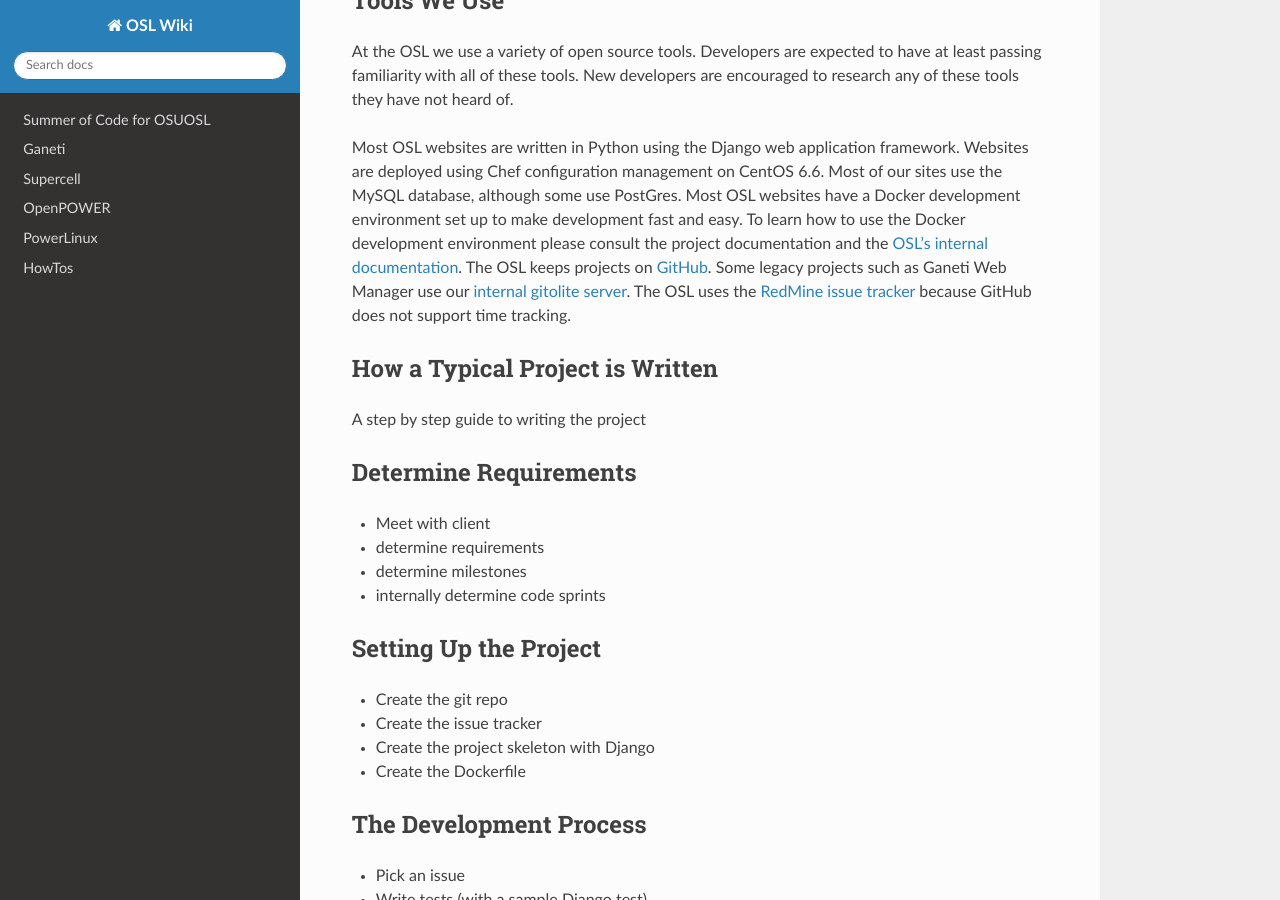
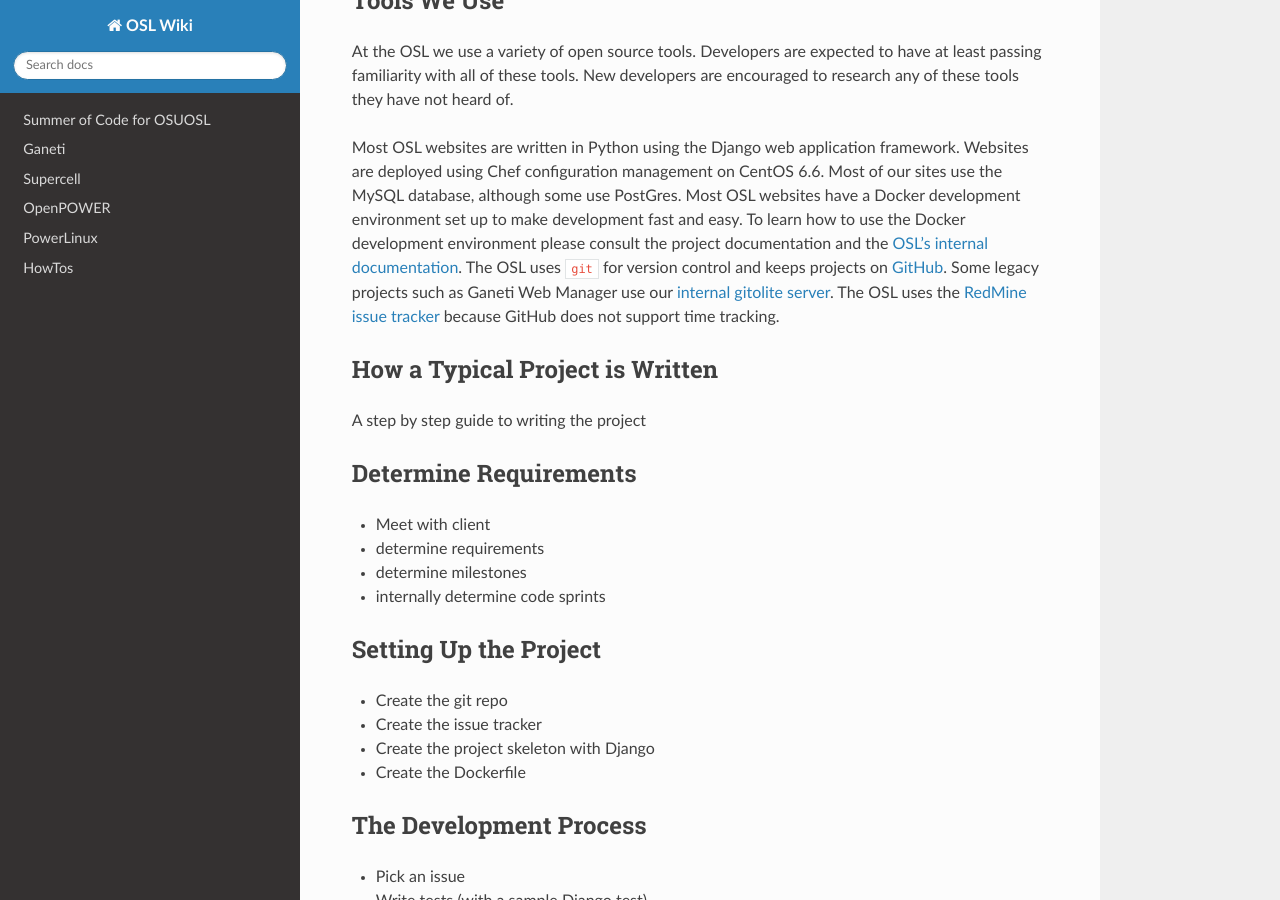
Before and after one commit to osuosl/wiki, a Sphinx documentation site: the page built from source/development_process/index.rst, in a window 1280 px wide and 900 px high, scrolled down 1048 px. Built offline with Sphinx 7.4.7 and the Read the Docs theme 2.0.0, drawn with Linux system fonts in a browser that asks for light colours.

Commit message:
Mention git
I forgot about my favorite tool at the lab.

```diff
--- a/source/development_process/index.rst
+++ b/source/development_process/index.rst
@@ -62,7 +62,8 @@ development fast and easy. To learn how to use the Docker development
 environment please consult the project documentation and the `OSL's internal
 documentation
 <https://docs.osuosl.org/development/docker-dev-environments.html>`_.
-The OSL keeps projects on `GitHub <https://github.com/osuosl>`_. Some legacy
+The OSL uses ``git`` for version control and keeps projects on
+`GitHub <https://github.com/osuosl>`_. Some legacy
 projects such as Ganeti Web Manager use our `internal gitolite server
 <git.osuosl.org>`_. The OSL uses the `RedMine issue tracker
 <https://code.osuosl.org>`_ because GitHub does not support time tracking.
```
